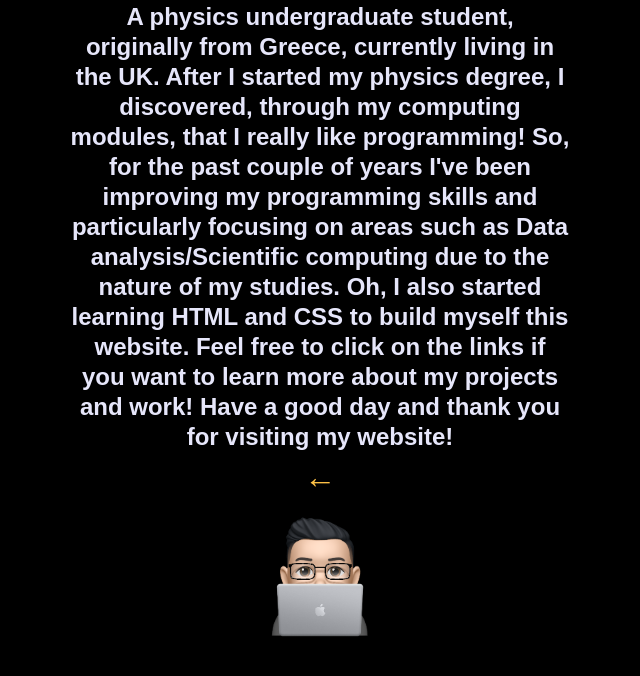
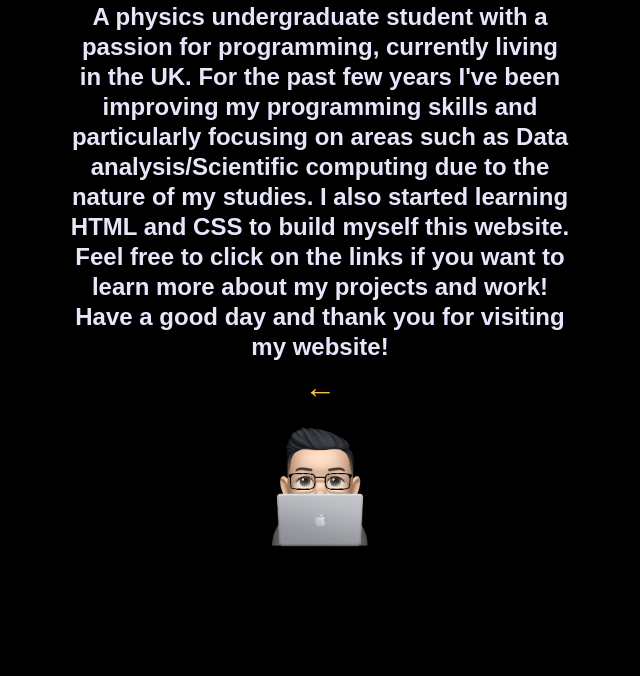
Before and after one commit to Stav-Kr/MyWebsite, a plain HTML site: page info.html in a window 1280 px wide. Shown: the part 100-776 px from the top of the page, without its empty margins (320-960 px from the left). Drawn offline with Linux system fonts and the light colour scheme.

Commit message:
about me change

```diff
--- a/info.html
+++ b/info.html
@@ -12,11 +12,11 @@
 <body style='font-family: " Railway", sans-serif;'>
     <h1 class="name">Who am I?</h1>
     <p class="me">
-        A physics undergraduate student, originally from Greece, currently living in the UK. After I started my physics
-        degree, I discovered, through my computing modules, that I really like programming! So, for the past couple of
+        A physics undergraduate student with a passion for programming, currently living in the
+        UK. For the past few
         years I've been improving my programming skills and particularly focusing on areas such as Data
         analysis/Scientific computing due to the nature of my studies.
-        Oh, I also started learning HTML and CSS to build myself this website.
+        I also started learning HTML and CSS to build myself this website.
         Feel free to click on the links if you want to learn more about my projects and work!
         Have a good day and thank you for visiting my website!
     </p>
```
